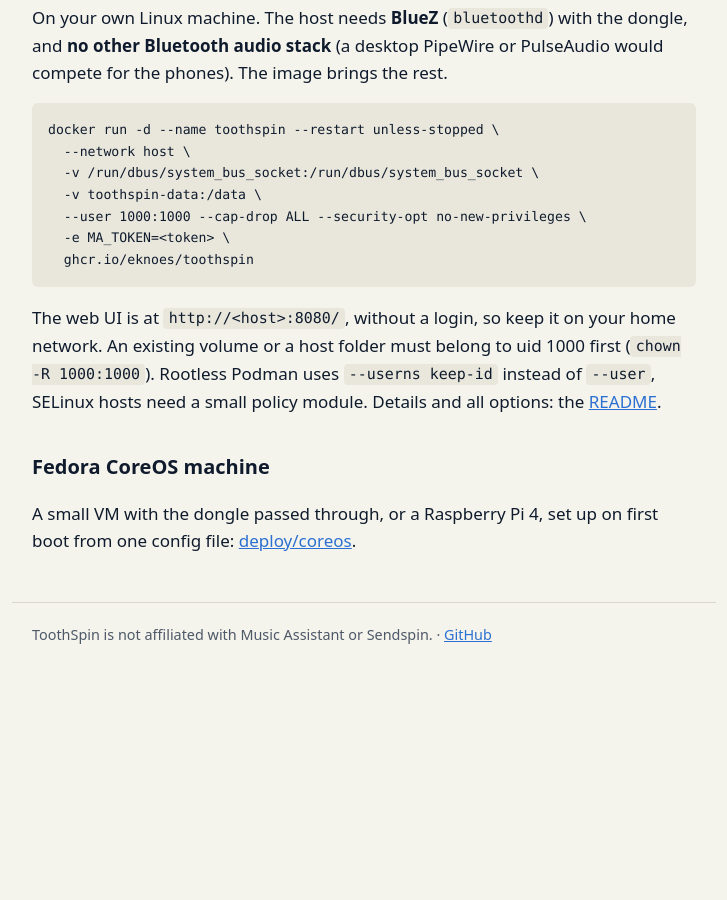
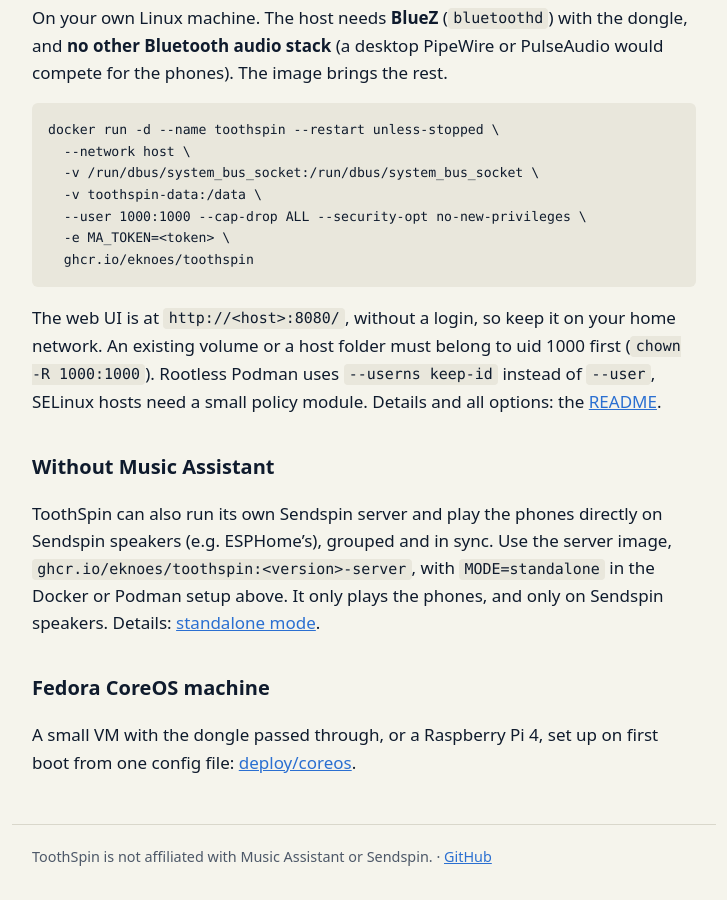
Before and after one commit to eknoes/toothspin, a Jekyll site: the page built from docs/install.md, in a window 1280 px wide and 900 px high, scrolled down 1692 px. Shown: the whole window, without its empty margins (276-1003 px from the left). Built offline with Jekyll 4.4.1, drawn with Linux system fonts in a browser that asks for light colours; before the commit the page ends 2370 px from its top, so only the background shows below that.

Commit message:
docs(pages): standalone mode in the installation guide and FAQ
Co-Authored-By: Claude Opus 5.5 <noreply@anthropic.com>

```diff
--- a/docs/install.md
+++ b/docs/install.md
@@ -67,6 +67,15 @@ first (`chown -R 1000:1000`). Rootless Podman uses `--userns keep-id`
 instead of `--user`, SELinux hosts need a small policy module. Details and all options: the
 [README](https://github.com/eknoes/toothspin#with-docker-or-podman).
 
+## Without Music Assistant {#standalone}
+
+ToothSpin can also run its own Sendspin server and play the phones directly
+on Sendspin speakers (e.g. ESPHome's), grouped and in sync. Use the server
+image, `ghcr.io/eknoes/toothspin:<version>-server`, with `MODE=standalone`
+in the Docker or Podman setup above. It only plays the phones, and only on
+Sendspin speakers. Details:
+[standalone mode](https://github.com/eknoes/toothspin#standalone-mode-without-music-assistant).
+
 ## Fedora CoreOS machine {#coreos}
 
 A small VM with the dongle passed through, or a Raspberry Pi 4, set up
```
Also changed, not shown: docs/faq.md (+7 -0 lines).
